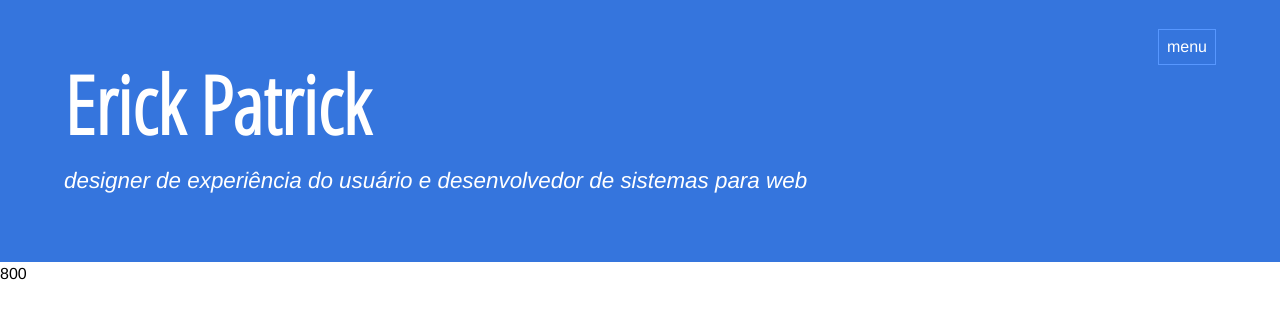
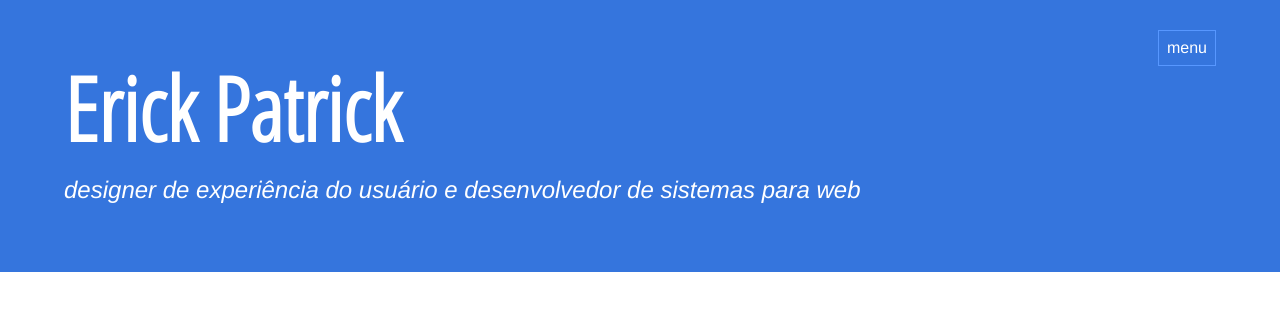
Before and after one commit to erickpatrick/erickpatrick.github.io, a PHP site: page / in a window 1280 px wide. Shown: the top 319 px of the page. Run offline with PHP 8.4, Linux system fonts and the light colour scheme.

Commit message:
Title size and
Adjusting site title size and removing script to detect screen
resolution

```diff
--- a/css/style.css
+++ b/css/style.css
@@ -4,10 +4,10 @@ html{font-family:sans-serif;-ms-text-size-adjust:100%;-webkit-text-size-adjust:1
 /* TYPOGRAPHY */
 body {font: normal normal normal 16px/1.5 Helvetica, Arial, Verdana, Sans-serif}
 h1, h2, h3, h4, h5, h6, p {margin:0;}
-h1 {font: normal bold normal 5em/1 'Open Sans Condensed', sans-serif; margin-bottom:20px;}
+h1 {font: normal bold normal 5.5em/1 'Open Sans Condensed', sans-serif; margin-bottom:20px;}
 
 .header {color:#fff;}
-.lead {font-size:1.4em; font-style: oblique;}
+.lead {font-size:1.5em; font-style: oblique;}
 
 
 
@@ -16,15 +16,9 @@ h1 {font: normal bold normal 5em/1 'Open Sans Condensed', sans-serif; margin-bot
 
 /* LAYOUT */
 
-.header {
-	background: #3575dd;
-	position:relative;
-}
+.header {background: #3575dd;position:relative;}
 .menu {display:inline-block;padding:5px 8px;border:1px #5797ff solid;position:absolute;top:5%;right:5%;cursor: pointer;}
 @media screen and (min-width:480px) {.menu {top:11%;}}
 
 
-.header-hero {
-	width:90%;
-	padding: 5%;
-}
+.header-hero {width:90%;padding: 5%;}
--- a/index.html
+++ b/index.html
@@ -21,11 +21,5 @@
 	</div>
 
 	<!--<script src="js/app.js"></script>-->
-	<script>
-		(function() {
-			var teste = document.getElementById('test');
-			teste.innerHTML = window.screen.width;
-		})();
-	</script>
 </body>
 </html>
```
